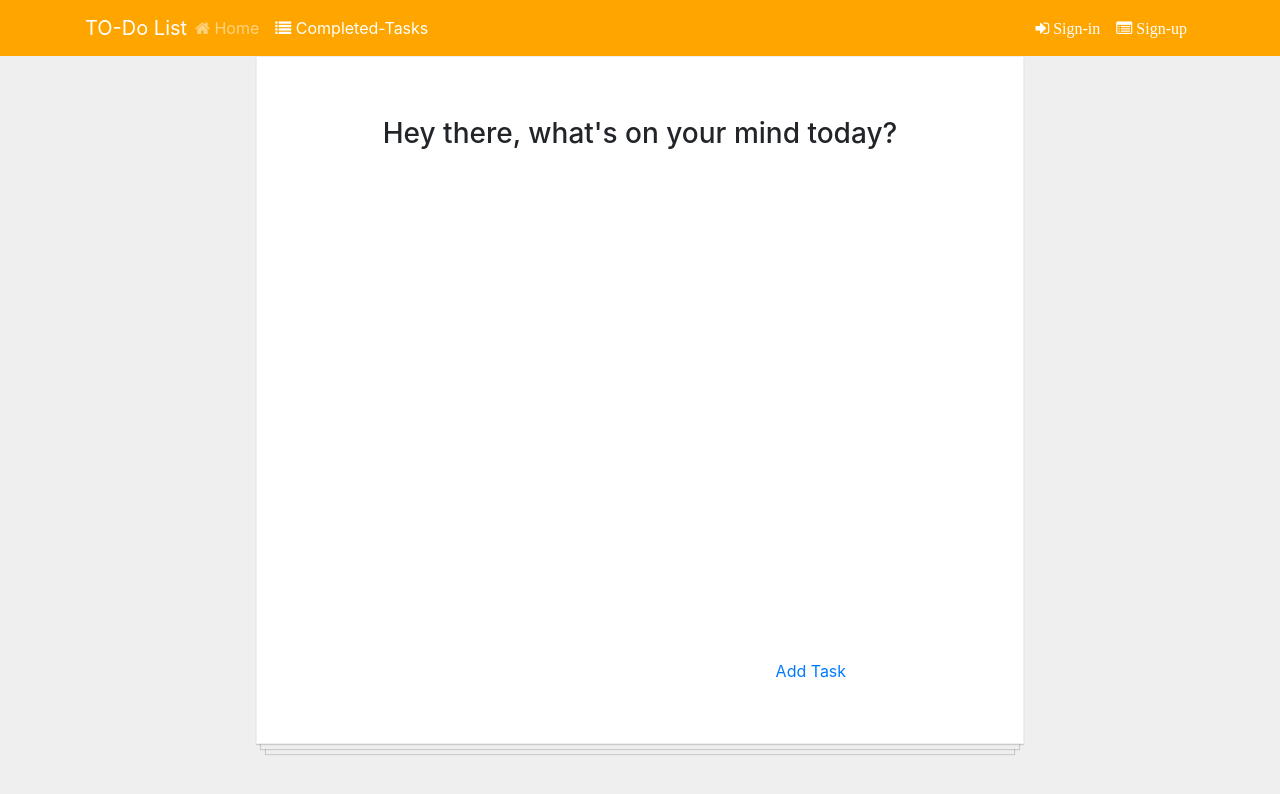
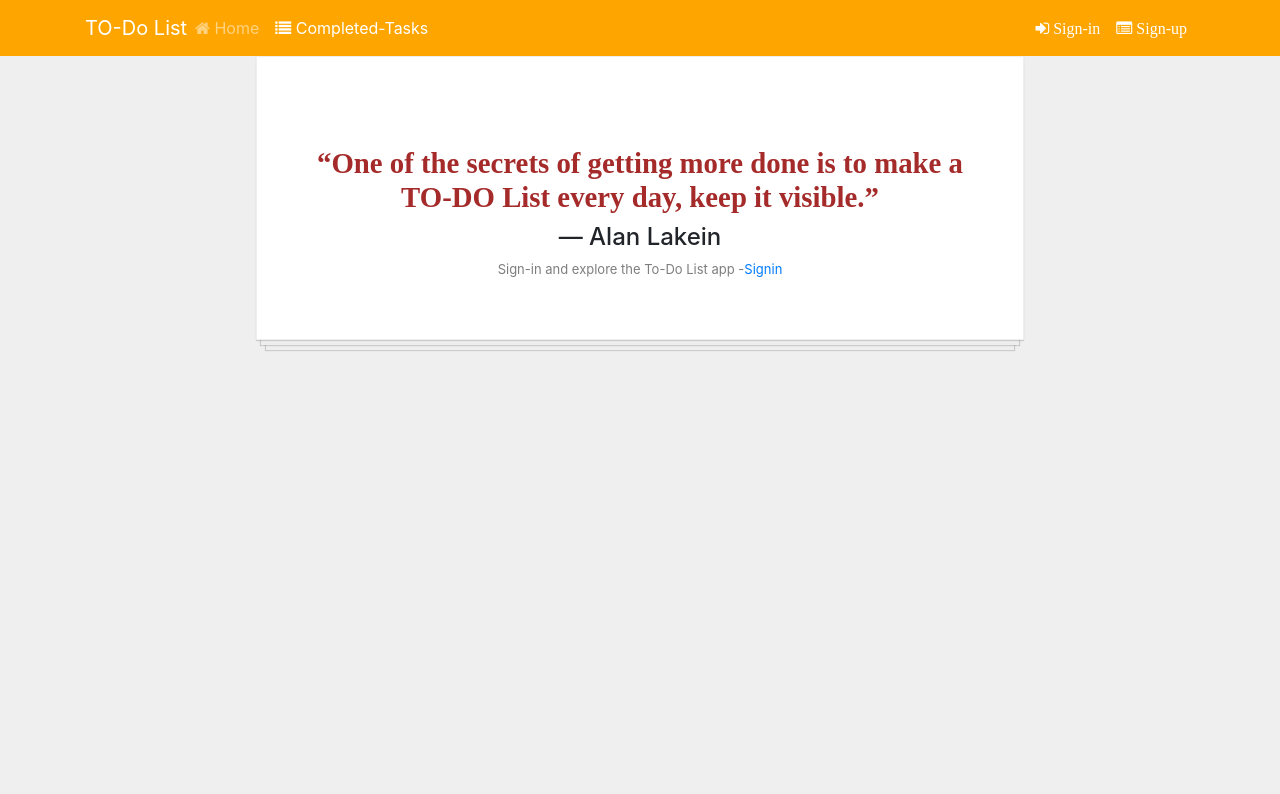
Before and after one commit to Chetanpaliwal22/To-Do-List-App, a React (Create React App) app: page /To-Do-List-App/completed-task in a window 1280 px wide. Shown: the top 794 px of the page. Built offline with nearby package versions, Linux system fonts and the light colour scheme; no server answers; the database is empty.

Commit message:
added home component to route

```diff
--- a/src/components/Header/Header.js
+++ b/src/components/Header/Header.js
@@ -27,7 +27,7 @@ class Header extends React.Component {
                                 </NavItem>
                             </Nav>
                             <Nav className="ml-auto" navbar>
-                                {this.props.userInfo.userName && this.props.userInfo.userName !== '' ?
+                                {this.props.userInfo && this.props.userInfo.userName !== '' ?
                                     <NavDropdown title={<span className="text-white">{this.props.userInfo.userName}</span>}>
                                         <NavDropdown.Item>About To-Do List</NavDropdown.Item>
                                         <NavDropdown.Item onClick={() => toggleLeaderboardPopup()}>Leaderboard</NavDropdown.Item>
--- a/src/components/Home/Home.js
+++ b/src/components/Home/Home.js
@@ -1,21 +1,19 @@
 import React, { Component } from "react";
-import Header from '../Header/Header';
 import './Home.css';
 import { Link } from 'react-router-dom';
 
 class Home extends Component {
 
     render() {
+
+        const { toggleSigninPopup } = this.props;
+
         return (
-            <div>
-                <Header />
-                <div className="todo-list">
-                    <h3 className="h3"> “One of the secrets of getting more done is to make a TO-DO List every day, keep it visible.”</h3>
-                    <h4> — Alan Lakein</h4>
-                    <div className="linkgroup link">
-                        <Link>Signin</Link>
-                        <Link>Explore as guest</Link>
-                    </div>
+            <div className="todo-list">
+                <h3 className="h3"> “One of the secrets of getting more done is to make a TO-DO List every day, keep it visible.”</h3>
+                <h4> — Alan Lakein</h4>
+                <div className="linkgroup link">
+                    Sign-in and explore the To-Do List app - <Link onClick={() => toggleSigninPopup(true)}> Signin</Link>
                 </div>
             </div>
         );
--- a/src/components/Main/Main.js
+++ b/src/components/Main/Main.js
@@ -2,6 +2,7 @@ import React, { Component } from "react";
 import TodoItem from '../TodoItem/ToDoItem';
 import { db } from '../../firebase';
 import Header from '../Header/Header';
+import Home from '../Home/Home';
 import TaskForm from "../TaskForm/TaskForm";
 import Signin from '../Signin/Signin';
 import Signup from "../Signup/Signup";
@@ -18,6 +19,7 @@ class Main extends Component {
         super()
 
         this.state = {
+            isUserLoggedIn: false,
             todos: [],
             showTaskForm: false,
             userInfo: {
@@ -37,6 +39,7 @@ class Main extends Component {
 
     async componentDidMount() {
         this.updateContent();
+
         firebase.auth().onAuthStateChanged(user => {
             if (user) {
                 localStorage.removeItem("firebaseAuthInProgress");
@@ -47,6 +50,7 @@ class Main extends Component {
                     userId: user.email
                 };
                 this.updateUserInfo(userInfo);
+                this.updateUserLoggedIn(true);
             }
         });
     }
@@ -54,6 +58,7 @@ class Main extends Component {
     toggleCompletedTaskMode = (mode) => this.setState({ completedTaskMode: mode });
     toggleShowTaskFormMode = (mode) => this.setState({ showTaskForm: mode });
     updateUserInfo = (userInfo) => this.setState({ userInfo });
+    updateUserLoggedIn = (isUserLoggedIn) => this.setState({ isUserLoggedIn: isUserLoggedIn });
     toggleSigninPopup = () => this.setState({ showSigninPopup: !this.state.showSigninPopup });
     toggleSignupPopup = () => this.setState({ showSignupPopup: !this.state.showSignupPopup });
     toggleLeaderboardPopup = () => this.setState({ showLeaderboardPopup: !this.state.showLeaderboardPopup });
@@ -71,6 +76,7 @@ class Main extends Component {
                 userId: ''
             };
             this.updateUserInfo(userInfo);
+            this.updateUserLoggedIn(false);
             this.toggleLoadingMode();
         }.bind(this));
     };
@@ -124,7 +130,7 @@ class Main extends Component {
     }
 
     render() {
-        const { completedTaskMode, showTaskForm, todos, userInfo } = this.state;
+        const { completedTaskMode, showTaskForm, todos, userInfo, isLoading, isUserLoggedIn } = this.state;
         const completedtodos = todos.filter((item) => { return (item.status === 'completed' && item.userEmail === userInfo.userEmail) }).map((item) => < TodoItem key={item.userId} item={item} handleChange={this.handleChange} />);
         const pendingtodos = todos.filter((item) => { return item.status === 'pending' && item.userEmail === userInfo.userEmail }).map((item) => < TodoItem key={item.userId} item={item} handleChange={this.handleChange} />);
         const userName = userInfo.userName && userInfo.userName !== '' ? userInfo.userName : 'there';
@@ -132,10 +138,11 @@ class Main extends Component {
         return (
             <div>
                 <Header toggleCompletedTaskMode={this.toggleCompletedTaskMode} toggleSigninPopup={this.toggleSigninPopup} toggleSignupPopup={this.toggleSignupPopup} toggleLeaderboardPopup={this.toggleLeaderboardPopup} handleLogOut={this.handleLogOut} {...this.state} />
-                <Signin toggleSigninPopup={this.toggleSigninPopup} toggleLoadingMode={this.toggleLoadingMode} updateContent={this.updateContent} {...this.state} updateUserInfo={this.updateUserInfo} />
-                <Signup toggleSignupPopup={this.toggleSignupPopup} toggleLoadingMode={this.toggleLoadingMode} updateUserInfo={this.updateUserInfo} {...this.state} />
+                <Signin toggleSigninPopup={this.toggleSigninPopup} toggleLoadingMode={this.toggleLoadingMode} updateContent={this.updateContent} {...this.state} updateUserInfo={this.updateUserInfo} updateUserLoggedIn={this.updateUserLoggedIn} />
+                <Signup toggleSignupPopup={this.toggleSignupPopup} toggleLoadingMode={this.toggleLoadingMode} {...this.state} />
                 <Leaderboard toggleLeaderboardPopup={this.toggleLeaderboardPopup} data={completedtodos} {...this.state} />
-                {this.state.isLoading ?
+                {isUserLoggedIn ? <>
+                    {isLoading ?
                         <Loading /> : <div>
                             {completedTaskMode ?
                                 <div className="todo-list">
@@ -153,7 +160,8 @@ class Main extends Component {
                                     <div className="todo-link">
                                         <Link onClick={() => this.toggleShowTaskFormMode(true)}>Add Task</Link>
                                     </div>
-                            </div>} </div>
+                                </div>} </div>}
+                </> : <Home {...this.state} toggleSigninPopup={this.toggleSigninPopup} />
                 }
             </div>
         )
--- a/src/components/Signin/Signin.js
+++ b/src/components/Signin/Signin.js
@@ -71,6 +71,7 @@ class Sigin extends React.Component {
                 }
             });
             this.props.updateUserInfo(userInfo[0]);
+            this.props.updateUserLoggedIn(true);
             localStorage.removeItem("firebaseAuthInProgress");
             localStorage.setItem(this.appTokenKey, userInfo.userId);
             this.props.updateContent();
```
Lines whose indentation alone changed are shown as unchanged.
